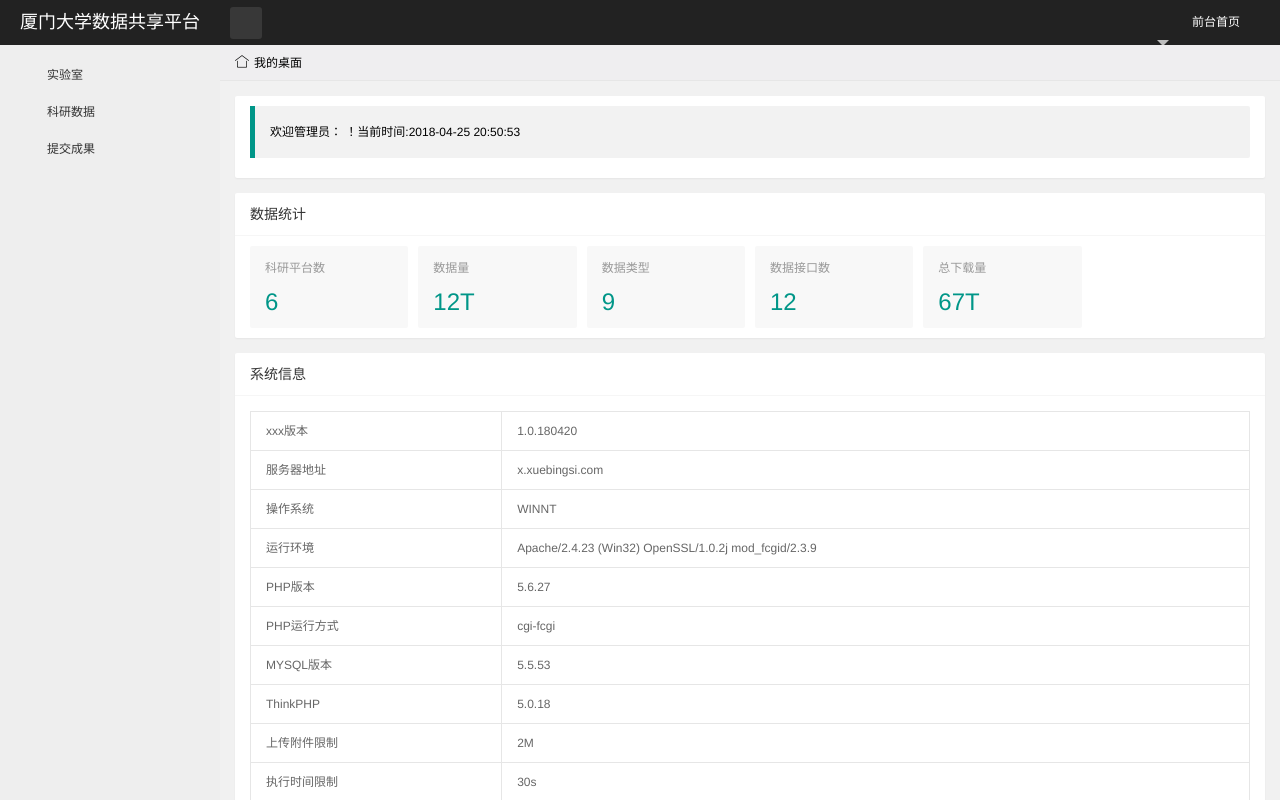
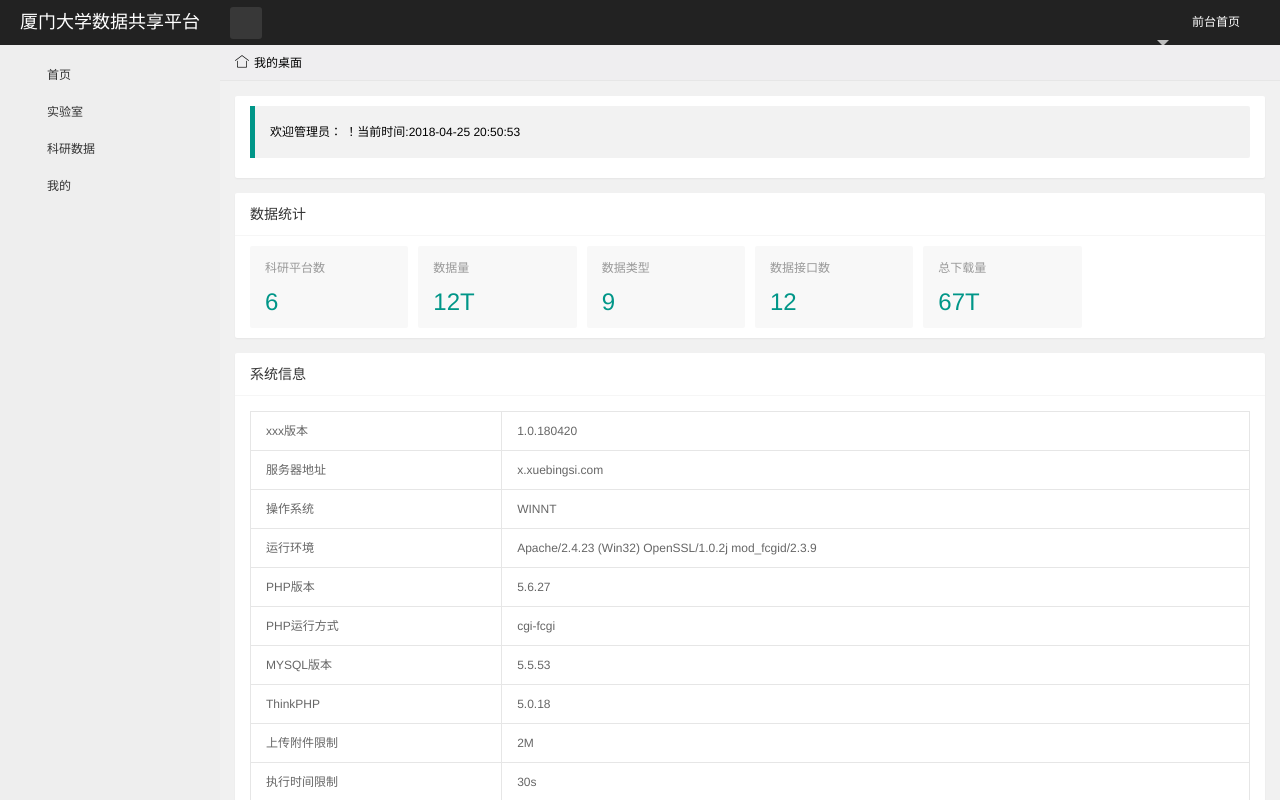
Before and after one commit to b1gby/idata_UI, a Flask app: template project/templates/index.html in a window 1280 px wide. Run offline with Flask 2, Linux system fonts and the light colour scheme; the template is opened without the code that fills it, so the values that code supplies are empty.

Commit message:
init1.1：第1.1次提交

```diff
--- a/project/templates/index.html
+++ b/project/templates/index.html
@@ -54,48 +54,42 @@
             <div id="side-nav">
                 <ul id="nav">
                     <li>
-                        <a href="javascript:;">
+                        <a onclick="xadmin.add_tab('首页','welcome.html')">
+                            <i class="iconfont left-nav-li" lay-tips="首页">&#xe6b8;</i>
+                            <cite>首页</cite>
+                            <i class="iconfont nav_right">&#xe697;</i></a>
+
+                    </li>
+                    <li>
+                        <a onclick="xadmin.add_tab('实验室','labs_list.html')">
                             <i class="iconfont left-nav-li" lay-tips="实验室">&#xe6b8;</i>
                             <cite>实验室</cite>
                             <i class="iconfont nav_right">&#xe697;</i></a>
-                        <ul class="sub-menu">
-                            <li>
-                                <a onclick="xadmin.add_tab('添加实验室','creat_lab.html')">
-                                    <i class="iconfont">&#xe6a7;</i>
-                                    <cite>添加实验室</cite></a>
-                            </li>
-                            <li>
-                                <a onclick="xadmin.add_tab('实验室简介','lab_detail.html')">
-                                    <i class="iconfont">&#xe6a7;</i>
-                                    <cite>实验室简介</cite></a>
-                            </li>
 
-                        </ul>
                     </li>
                     <li>
-                        <a href="javascript:;">
+                        <a onclick="xadmin.add_tab('科研数据','data_list.html')">
                             <i class="iconfont left-nav-li" lay-tips="科研数据">&#xe723;</i>
                             <cite>科研数据</cite>
                             <i class="iconfont nav_right">&#xe697;</i></a>
+
+                    </li>
+                    <li>
+                        <a href="javascript:">
+                            <i class="iconfont left-nav-li" lay-tips="我的">&#xe723;</i>
+                            <cite>我的</cite>
+                            <i class="iconfont nav_right">&#xe697;</i></a>
                         <ul class="sub-menu">
                             <li>
-                                <a onclick="xadmin.add_tab('数据列表','data_list.html')">
+                                <a onclick="xadmin.add_tab('我的实验室','lab_detail.html')">
                                     <i class="iconfont">&#xe6a7;</i>
-                                    <cite>数据列表</cite></a>
+                                    <cite>我的实验室</cite></a>
                             </li>
                             <li>
-                                <a onclick="xadmin.add_tab('实验室列表','labs_list.html')">
+                                <a onclick="xadmin.add_tab('个人信息','user_info.html')">
                                     <i class="iconfont">&#xe6a7;</i>
-                                    <cite>实验室列表</cite></a>
+                                    <cite>个人信息</cite></a>
                             </li>
-                        </ul>
-                    </li>
-                    <li>
-                        <a href="javascript:;">
-                            <i class="iconfont left-nav-li" lay-tips="提交成果">&#xe723;</i>
-                            <cite>提交成果</cite>
-                            <i class="iconfont nav_right">&#xe697;</i></a>
-                        <ul class="sub-menu">
                             <li>
                                 <a onclick="xadmin.add_tab('下载记录','download_record.html')">
                                     <i class="iconfont">&#xe6a7;</i>
```
